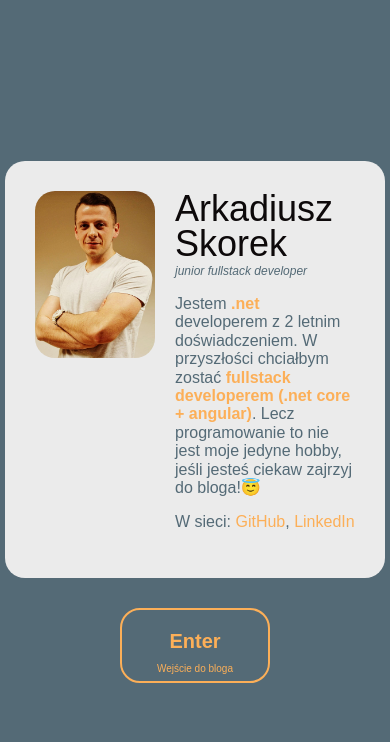
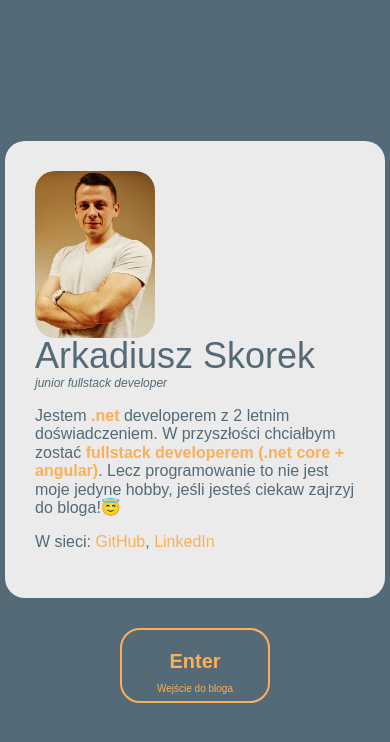
Before and after one commit to arekskorek94/homepage, a website: page src/content/index.html in a window 390 px wide. Drawn offline with nearby package versions, Linux system fonts and the light colour scheme; files that its build step writes are made by us from their sources; files whose address does not match are found by name.

Commit message:
feat: na telefonach dodanie do flexa wrap

```diff
--- a/src/scss/main.scss
+++ b/src/scss/main.scss
@@ -54,6 +54,7 @@ body {
   font-weight: normal;
   font-size: 36px;
   line-height: 20px;
+  color: $grey;
 }
 
 .person__position {
@@ -114,5 +115,9 @@ body {
   body{
     padding: 5px;
   }
+  .person {
+    display: flex;
+    flex-wrap: wrap;
+  }
 
 }
```
